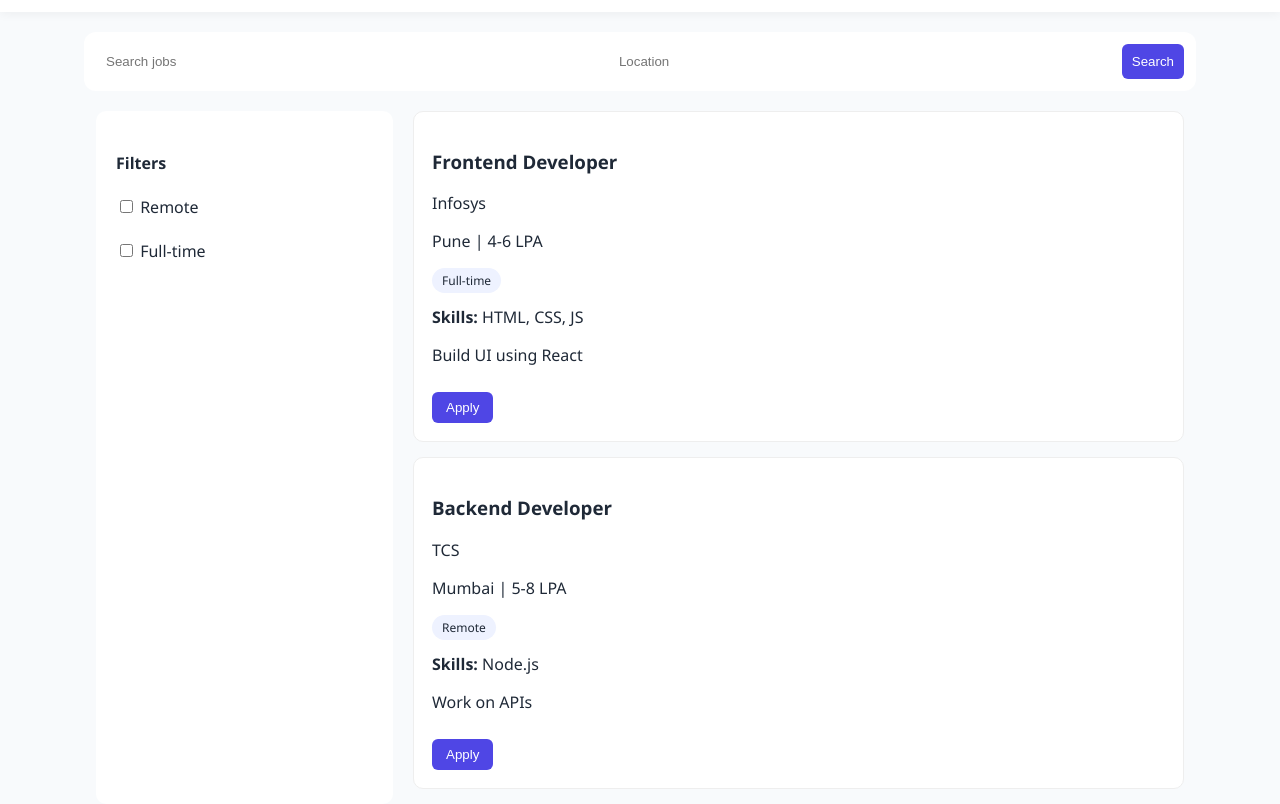
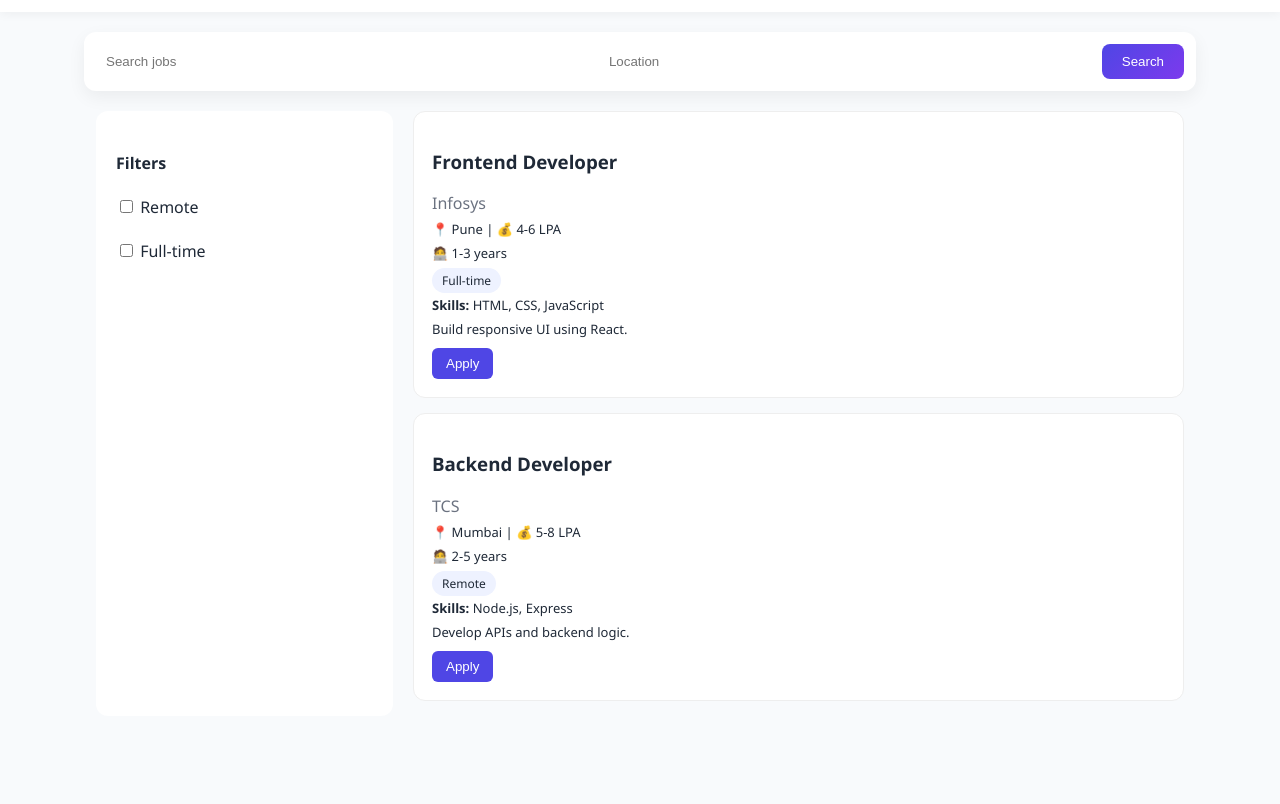
Before and after one commit to TanishaSathe/Job_portal, a plain HTML site: page index.html in a window 1280 px wide. Shown: the part 48-852 px from the top of the page. After the commit the page ends 800 px from the top, so only its background shows below. Drawn offline with Linux system fonts and the light colour scheme.

Commit message:
index.html

```diff
--- a/index.html
+++ b/index.html
@@ -1,5 +1,4 @@
-
- <!DOCTYPE html>
+<!DOCTYPE html>
 
 <html lang="en">
 <head>
@@ -14,6 +13,7 @@ body {
   color: #1f2937;
 }
 
+/* Navbar */
 .navbar {
   background: white;
   padding: 15px 40px;
@@ -28,6 +28,7 @@ body {
   color: #4f46e5;
 }
 
+/* Search */
 .search-bar {
   margin: 20px auto;
   width: 85%;
@@ -36,22 +37,25 @@ body {
   background: white;
   padding: 12px;
   border-radius: 12px;
+  box-shadow: 0 6px 18px rgba(0,0,0,0.06);
 }
 
 .search-bar input {
   flex: 1;
   padding: 10px;
   border: none;
+  outline: none;
 }
 
 .search-bar button {
-  background: #4f46e5;
+  background: linear-gradient(135deg,#4f46e5,#7c3aed);
   color: white;
   border: none;
-  padding: 10px;
-  border-radius: 6px;
+  padding: 10px 20px;
+  border-radius: 8px;
 }
 
+/* Layout */
 .main {
   display: flex;
   gap: 20px;
@@ -59,13 +63,15 @@ body {
   margin: auto;
 }
 
+/* Sidebar */
 .sidebar {
   width: 25%;
   background: white;
   padding: 20px;
-  border-radius: 10px;
+  border-radius: 12px;
 }
 
+/* Jobs */
 .jobs {
   width: 75%;
 }
@@ -74,8 +80,23 @@ body {
   background: white;
   padding: 18px;
   margin-bottom: 15px;
-  border-radius: 10px;
+  border-radius: 12px;
   border: 1px solid #eee;
+  transition: 0.2s;
+}
+
+.job:hover {
+  transform: translateY(-3px);
+  box-shadow: 0 10px 20px rgba(0,0,0,0.08);
+}
+
+.company {
+  color: #6b7280;
+}
+
+.details {
+  font-size: 13px;
+  margin: 6px 0;
 }
 
 .tag {
@@ -85,6 +106,13 @@ body {
   font-size: 12px;
 }
 
+/* Description */
+.desc {
+  font-size: 13px;
+  margin-top: 6px;
+}
+
+/* Button */
 .apply-btn {
   margin-top: 10px;
   background: #4f46e5;
@@ -95,6 +123,7 @@ body {
   cursor: pointer;
 }
 
+/* Modal */
 .modal {
   display: none;
   position: fixed;
@@ -111,13 +140,15 @@ body {
   background:white;
   padding:20px;
   border-radius:10px;
-  width:300px;
+  width:320px;
 }
 </style>
 
 </head>
 
 <body>
+
+<!-- Navbar -->
 
 <div class="navbar">
   <div class="logo">JobPortal</div>
@@ -127,6 +158,8 @@ body {
   </div>
 </div>
 
+<!-- Search -->
+
 <div class="search-bar">
   <input type="text" id="title" placeholder="Search jobs">
   <input type="text" id="location" placeholder="Location">
@@ -134,13 +167,19 @@ body {
 </div>
 
 <div class="main">
+
+  <!-- Sidebar -->
+
   <div class="sidebar">
     <h4>Filters</h4>
     <label><input type="checkbox" value="Remote" onchange="filterJobs()"> Remote</label><br><br>
     <label><input type="checkbox" value="Full-time" onchange="filterJobs()"> Full-time</label>
   </div>
 
+  <!-- Jobs -->
+
   <div class="jobs" id="jobList"></div>
+
 </div>
 
 <!-- Apply Modal -->
@@ -148,7 +187,7 @@ body {
 <div class="modal" id="modal">
   <div class="modal-content">
     <span onclick="closeModal()" style="float:right; cursor:pointer;">❌</span>
-    <h3>Apply</h3>
+    <h3>Apply for Job</h3>
     <input type="text" id="username" placeholder="Your Name"><br><br>
     <input type="file"><br><br>
     <button onclick="submitApplication()">Submit</button>
@@ -187,8 +226,9 @@ const jobs = [
     location:"Pune",
     salary:"4-6 LPA",
     type:"Full-time",
-    description:"Build UI using React",
-    skills:"HTML, CSS, JS"
+    experience:"1-3 years",
+    description:"Build responsive UI using React.",
+    skills:"HTML, CSS, JavaScript"
   },
   {
     title:"Backend Developer",
@@ -196,8 +236,9 @@ const jobs = [
     location:"Mumbai",
     salary:"5-8 LPA",
     type:"Remote",
-    description:"Work on APIs",
-    skills:"Node.js"
+    experience:"2-5 years",
+    description:"Develop APIs and backend logic.",
+    skills:"Node.js, Express"
   }
 ];
 
@@ -210,11 +251,12 @@ function displayJobs(list){
     jobList.innerHTML+=`
     <div class="job">
       <h3>${job.title}</h3>
-      <p>${job.company}</p>
-      <p>${job.location} | ${job.salary}</p>
+      <div class="company">${job.company}</div>
+      <div class="details">📍 ${job.location} | 💰 ${job.salary}</div>
+      <div class="details">🧑‍💻 ${job.experience}</div>
       <span class="tag">${job.type}</span>
-      <p><b>Skills:</b> ${job.skills}</p>
-      <p>${job.description}</p>
+      <div class="desc"><b>Skills:</b> ${job.skills}</div>
+      <div class="desc">${job.description}</div>
       <button class="apply-btn" onclick="apply(event,this)">Apply</button>
     </div>`;
   });
@@ -223,20 +265,26 @@ function displayJobs(list){
 function filterJobs(){
   const t=document.getElementById("title").value.toLowerCase();
   const l=document.getElementById("location").value.toLowerCase();
+  const selected=Array.from(document.querySelectorAll('.sidebar input:checked')).map(cb=>cb.value);
+
   const filtered=jobs.filter(j=>
     j.title.toLowerCase().includes(t) &&
-    j.location.toLowerCase().includes(l)
+    j.location.toLowerCase().includes(l) &&
+    (selected.length===0 || selected.includes(j.type))
   );
+
   displayJobs(filtered);
 }
 
 function apply(e,btn){
   e.stopPropagation();
+
   if(!localStorage.getItem("user")){
     alert("Please login first");
     openLogin();
     return;
   }
+
   currentButton=btn;
   document.getElementById("modal").style.display="flex";
 }
@@ -245,7 +293,9 @@ function submitApplication(){
   const name=document.getElementById("username").value;
   if(name===""){ alert("Enter name"); return;}
   closeModal();
+
   currentButton.innerText="Applied ✓";
+  currentButton.style.background="green";
   currentButton.disabled=true;
 }
 
@@ -254,10 +304,10 @@ function closeModal(){
 }
 
 /* Auth */
-function openLogin(){ document.getElementById("loginModal").style.display="flex";}
-function closeLogin(){ document.getElementById("loginModal").style.display="none";}
-function openRegister(){ document.getElementById("registerModal").style.display="flex";}
-function closeRegister(){ document.getElementById("registerModal").style.display="none";}
+function openLogin(){document.getElementById("loginModal").style.display="flex";}
+function closeLogin(){document.getElementById("loginModal").style.display="none";}
+function openRegister(){document.getElementById("registerModal").style.display="flex";}
+function closeRegister(){document.getElementById("registerModal").style.display="none";}
 
 function register(){
   localStorage.setItem("user",document.getElementById("regUser").value);
@@ -273,17 +323,21 @@ function login(){
   ){
     showUser(localStorage.getItem("user"));
     closeLogin();
-  } else alert("Invalid");
+  } else alert("Invalid credentials");
 }
 
 function showUser(u){
   document.getElementById("authSection").innerHTML=
-  `Welcome ${u} | <span onclick="logout()">Logout</span>`;
+  `Welcome ${u} | <span onclick="logout()" style="cursor:pointer">Logout</span>`;
 }
 
-function logout(){ location.reload(); }
+function logout(){
+  localStorage.removeItem("user");
+  localStorage.removeItem("pass");
+  location.reload();
+}
 
-/* close outside */
+/* Close outside */
 window.onclick=function(e){
   if(e.target.classList.contains("modal")){
     e.target.style.display="none";
```
